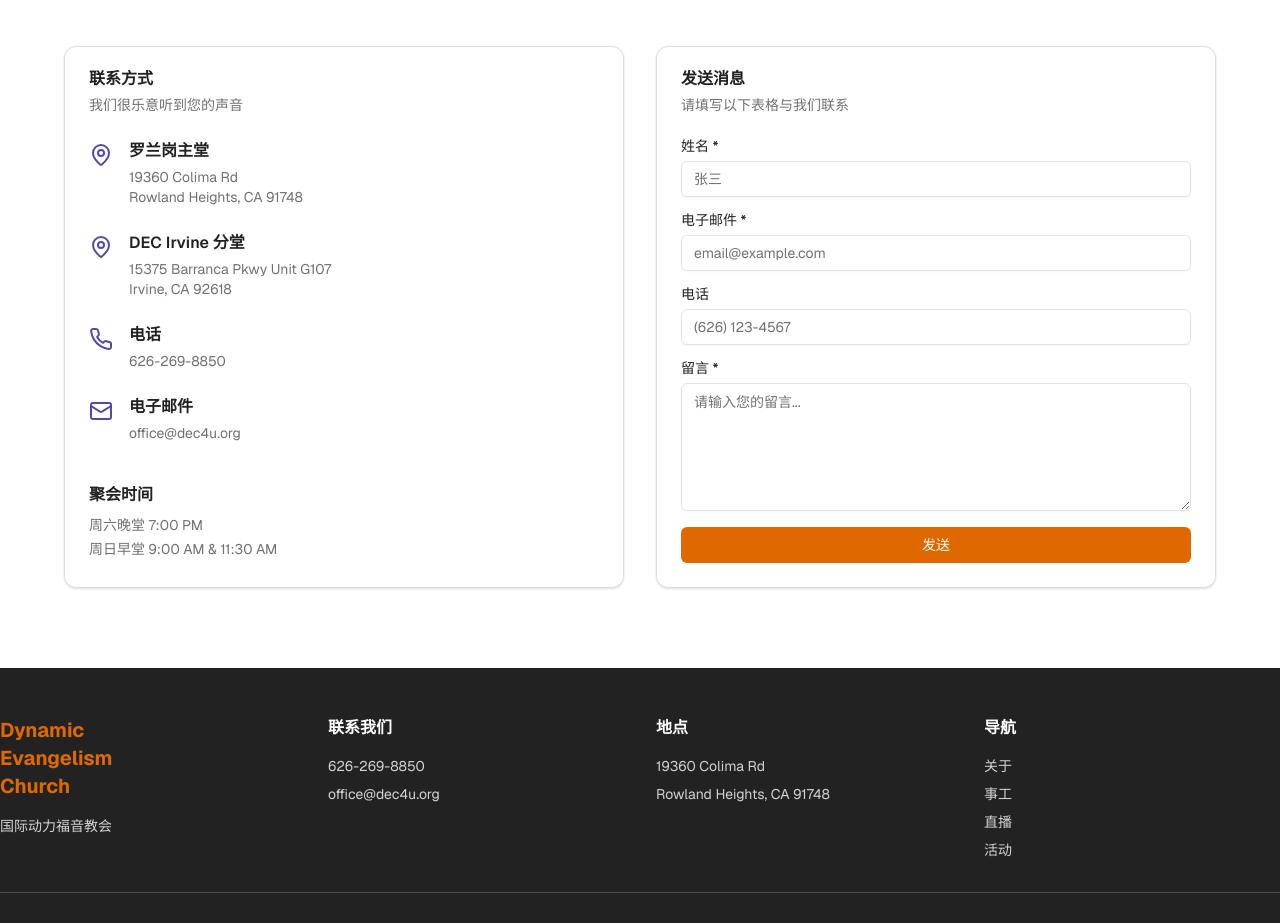
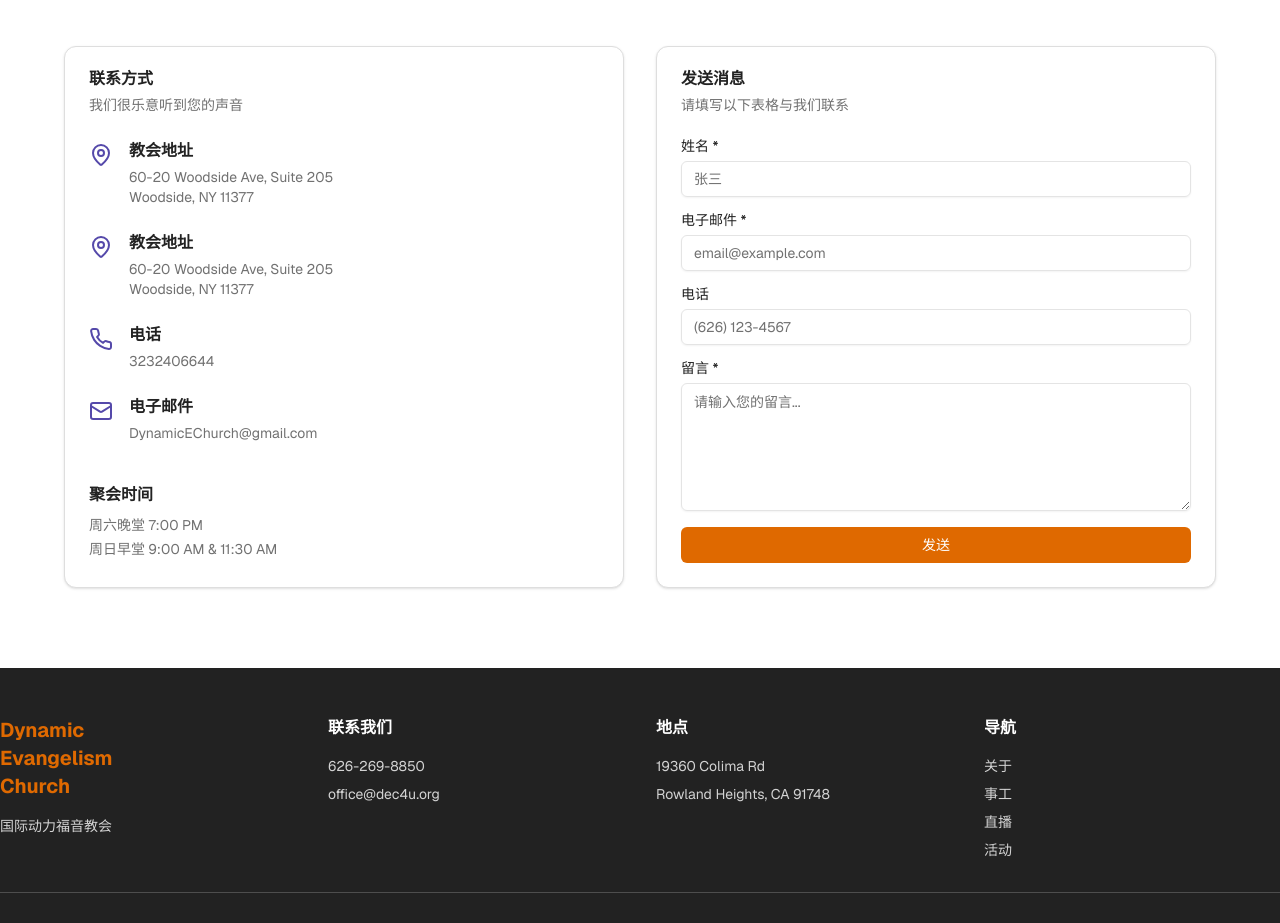
Before and after one commit to Jeromestein/church-website-with-donations, a Next.js app: page / in a window 1280 px wide. Shown: the part 3900-4823 px from the top of the page. Built offline with nearby package versions, Linux system fonts and the light colour scheme.

Commit message:
fix: update contact information in ContactSection component

```diff
--- a/components/contact-section.tsx
+++ b/components/contact-section.tsx
@@ -32,11 +32,11 @@ export function ContactSection() {
               <div className="flex items-start gap-4">
                 <MapPin className="h-6 w-6 text-primary mt-1 flex-shrink-0" />
                 <div>
-                  <h3 className="font-semibold mb-1">罗兰岗主堂</h3>
+                  <h3 className="font-semibold mb-1">教会地址</h3>
                   <p className="text-sm text-muted-foreground">
-                    19360 Colima Rd
+                    60-20 Woodside Ave, Suite 205
                     <br />
-                    Rowland Heights, CA 91748
+                    Woodside, NY 11377
                   </p>
                 </div>
               </div>
@@ -44,11 +44,11 @@ export function ContactSection() {
               <div className="flex items-start gap-4">
                 <MapPin className="h-6 w-6 text-primary mt-1 flex-shrink-0" />
                 <div>
-                  <h3 className="font-semibold mb-1">DEC Irvine 分堂</h3>
+                  <h3 className="font-semibold mb-1">教会地址</h3>
                   <p className="text-sm text-muted-foreground">
-                    15375 Barranca Pkwy Unit G107
+                    60-20 Woodside Ave, Suite 205
                     <br />
-                    Irvine, CA 92618
+                    Woodside, NY 11377
                   </p>
                 </div>
               </div>
@@ -57,7 +57,7 @@ export function ContactSection() {
                 <Phone className="h-6 w-6 text-primary mt-1 flex-shrink-0" />
                 <div>
                   <h3 className="font-semibold mb-1">电话</h3>
-                  <p className="text-sm text-muted-foreground">626-269-8850</p>
+                  <p className="text-sm text-muted-foreground">3232406644</p>
                 </div>
               </div>
 
@@ -65,7 +65,7 @@ export function ContactSection() {
                 <Mail className="h-6 w-6 text-primary mt-1 flex-shrink-0" />
                 <div>
                   <h3 className="font-semibold mb-1">电子邮件</h3>
-                  <p className="text-sm text-muted-foreground">office@dec4u.org</p>
+                  <p className="text-sm text-muted-foreground">DynamicEChurch@gmail.com</p>
                 </div>
               </div>
 
```
